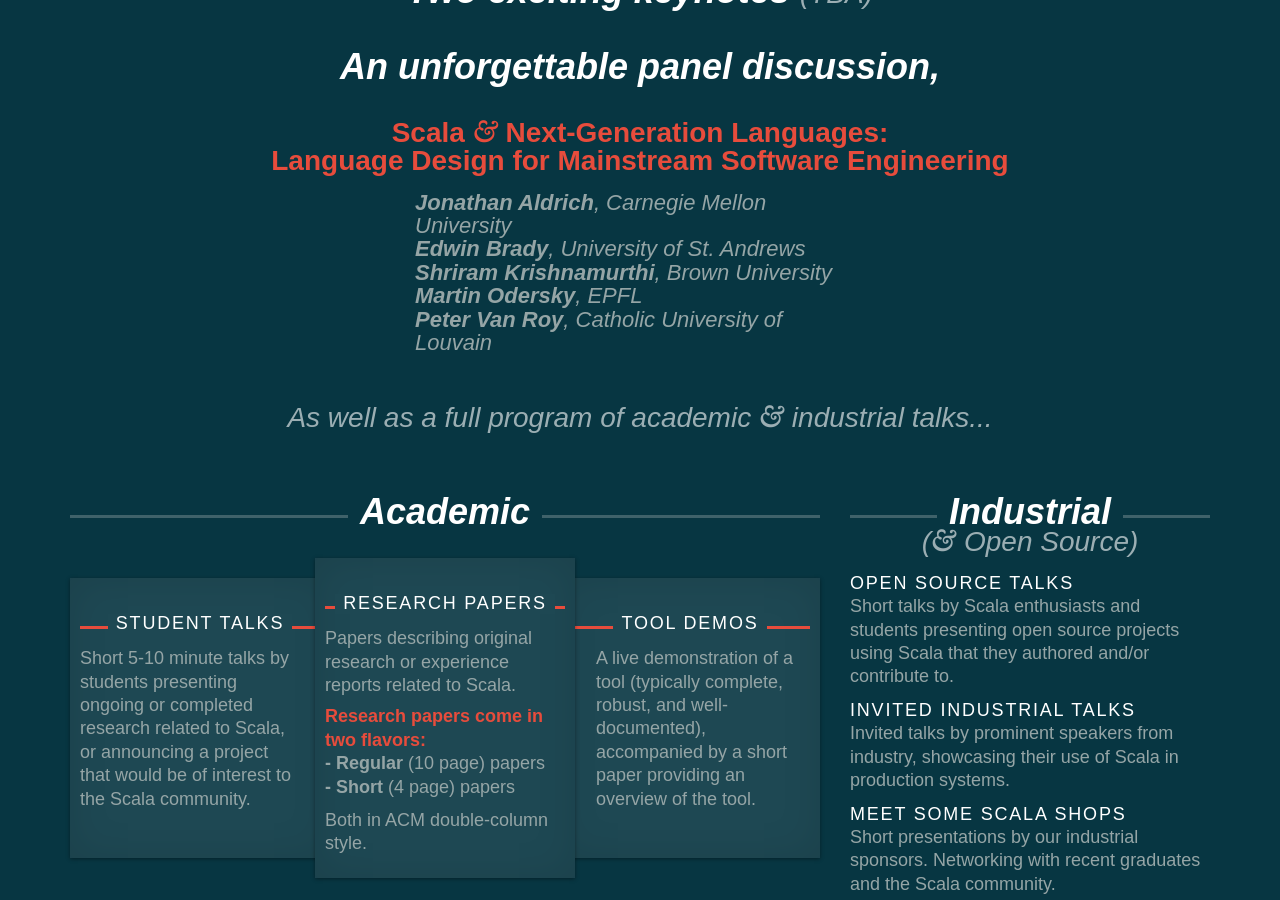
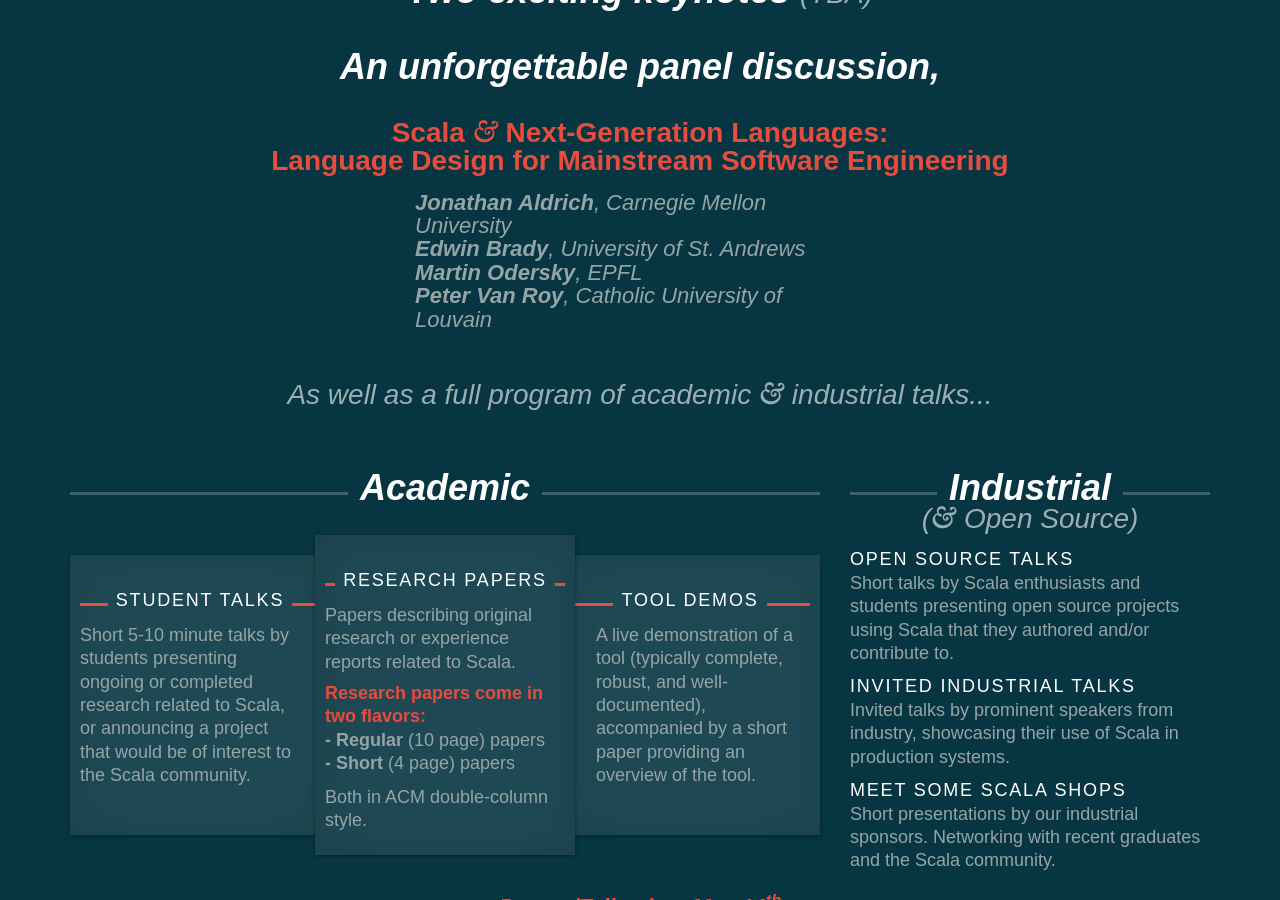
Before and after one commit to heathermiller/wwwscala14, a Jekyll site: the page built from index.md, in a window 1280 px wide and 900 px high, scrolled down 1152 px. Built offline with Jekyll 4.4.1, drawn with Linux system fonts in a browser that asks for light colours.

Commit message:
Updating panel, the sequel

```diff
--- a/_layouts/frontpage.html
+++ b/_layouts/frontpage.html
@@ -45,7 +45,7 @@ layout: frontpage
         <div class="panelist"><b>Jonathan Aldrich</b>, Carnegie Mellon University</div>
         <div class="panelist"><b>Edwin Brady</b>, University of St. Andrews</div>
         <!-- <div class="panelist to-confirm"><b>Gilad Bracha</b>, Google (if at ECOOP)</div> -->
-        <div class="panelist"><b>Shriram Krishnamurthi</b>, Brown University</div>
+        <!-- <div class="panelist"><b>Shriram Krishnamurthi</b>, Brown University</div> -->
         <!-- <div class="panelist"><b>Erik Meijer</b>, Applied Duality/TU Delft</div> -->
         <div class="panelist"><b>Martin Odersky</b>, EPFL</div>
         <div class="panelist"><b>Peter Van Roy</b>, Catholic University of Louvain</div>
```
